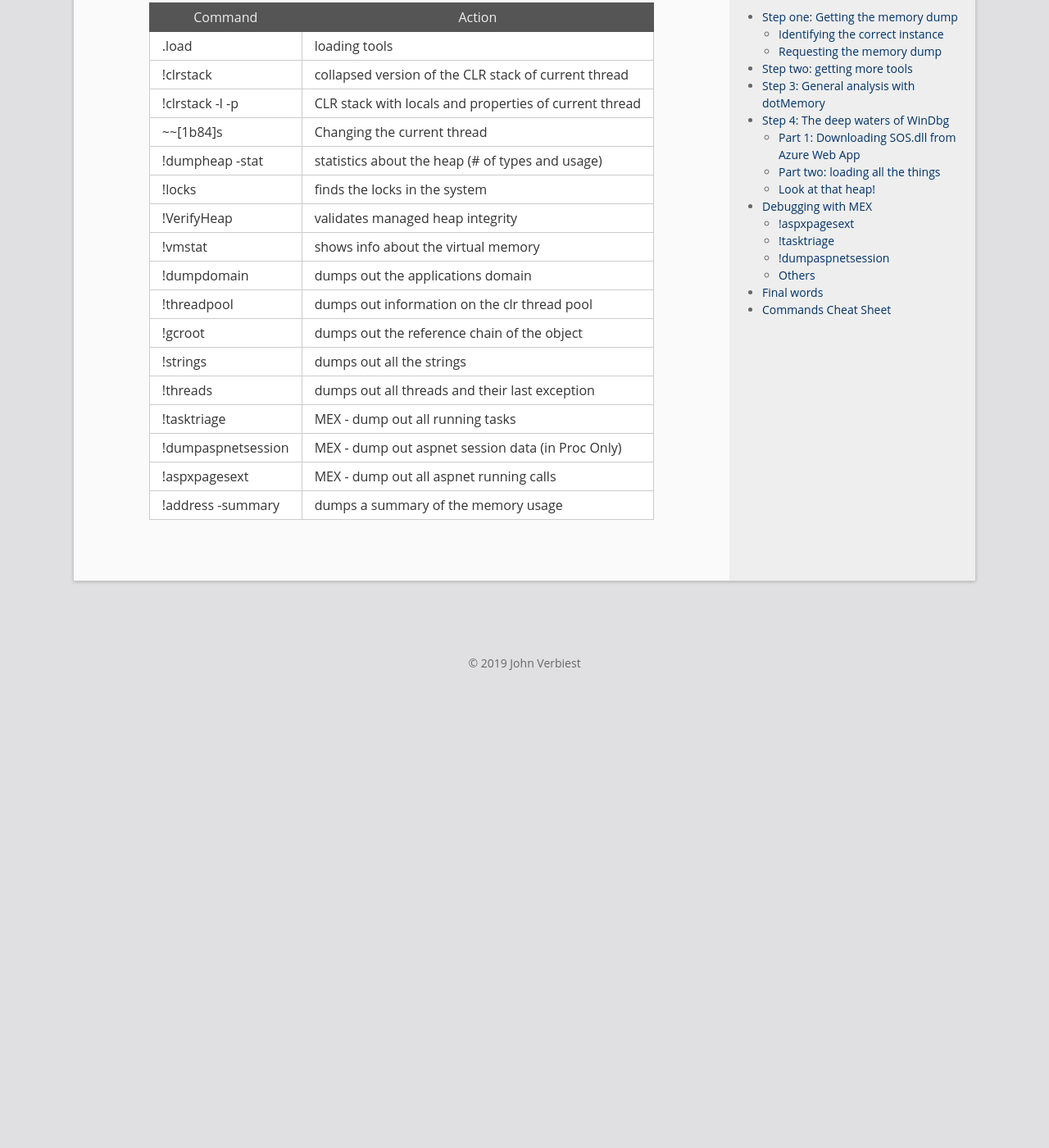
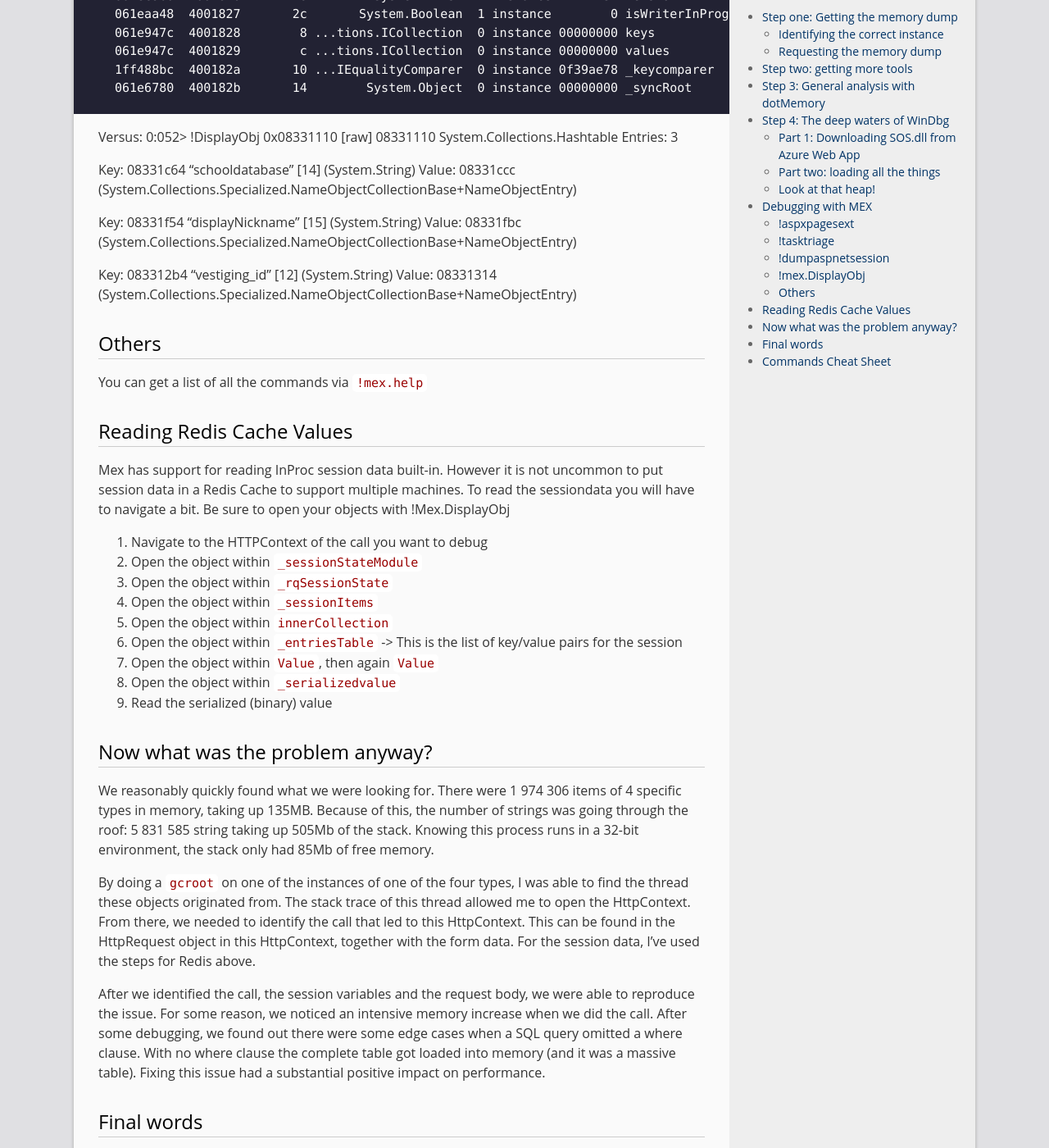
Before and after one commit to johnverbiest/Blog, a Jekyll site: the page built from _posts/2019-09-11-azure-memory-dump-analysis.md, in a window 1280 px wide and 1400 px high, scrolled down 13609 px. Shown: the whole window at 82% size. Built offline with Jekyll 4.4.1, drawn with Linux system fonts in a browser that asks for light colours; comment, search, counter and statistics services are not loaded; before the commit the page ends 14488 px from its top, so only the background shows below that; some of the changed text lies outside the part shown.

Commit message:
Updated thanks to @rachelblasucci

````diff
--- a/_posts/2019-09-11-azure-memory-dump-analysis.md
+++ b/_posts/2019-09-11-azure-memory-dump-analysis.md
@@ -17,7 +17,7 @@ Our service runs on multiple instances, and we needed the memory dump for that s
 ![Application Insights](/assets/azure-memdump-ai.png)
 
 In case of this screenshot, the instance name is RD0003FF22484C, but that will be different for your case.
-There are other ways of detecting what instance is the naughty one. For example, you can use the application insights search option, or any other way to find the instance name
+There are other ways of detecting what instance is the naughty one. For example, you can use the application insights search option, or any other way to find the instance name.
 
 ## Requesting the memory dump
 You should request the memory dump while the mischief is happening. A memory dump is a snapshot of threads and memory of the running web app and does not contain historical data. Getting a memory dump when the error is no longer happening is pointless.
@@ -93,7 +93,6 @@ First of all, it is time to start WinDbg. When you have this open (and you use t
 If opened, your screen will look a bit like above. You type commands in the command bar, and you see the results above that. And now the fun begins!
 ```.load C:\Users\john.verbiest\Downloads\SOS(1).dll``` type this command to load the SOS tools from Azure (replace the path with the correct one, and yes, it starts with a dot). If all is good, you will see no response at all.
 ```.load C:\Users\john.verbiest\Downloads\sosex_32\sosex.dll``` type this command to load the extensions. Replace the path, and if you did it all correctly, you get no response.
-```!hbi``` type this command to make an index for the extensions to use, this makes debugging a smidgen faster.
 
 Ready to dive? Let's go!
 
@@ -300,13 +299,76 @@ Failed Reading .NET heap object at 12f23258. Heap may be incomplete.
 Could not find session 'ddasv1trqtdyn1wirt4teenx'
 ```
 
+## !mex.DisplayObj
+Is an extended version of !dumpobject, with better deserialization and awesome views of objects.
+```
+0:052> !do 0x08331110
+Name:        System.Collections.Hashtable
+MethodTable: 213c08a8
+EEClass:     211e8a6c
+Size:        52(0x34) bytes
+File:        D:\Windows\Microsoft.Net\assembly\GAC_32\mscorlib\v4.0_4.0.0.0__b77a5c561934e089\mscorlib.dll
+Fields:
+      MT    Field   Offset                 Type VT     Attr    Value Name
+21411630  4001821        4 ...ashtable+bucket[]  0 instance 08331fcc buckets
+061ec9b0  4001822       18         System.Int32  1 instance       33 count
+061ec9b0  4001823       1c         System.Int32  1 instance       10 occupancy
+061ec9b0  4001824       20         System.Int32  1 instance       64 loadsize
+061edd50  4001825       24        System.Single  1 instance 0.720000 loadFactor
+061ec9b0  4001826       28         System.Int32  1 instance       37 version
+061eaa48  4001827       2c       System.Boolean  1 instance        0 isWriterInProgress
+061e947c  4001828        8 ...tions.ICollection  0 instance 00000000 keys
+061e947c  4001829        c ...tions.ICollection  0 instance 00000000 values
+1ff488bc  400182a       10 ...IEqualityComparer  0 instance 0f39ae78 _keycomparer
+061e6780  400182b       14        System.Object  0 instance 00000000 _syncRoot
+```
+
+Versus:
+0:052> !DisplayObj 0x08331110
+[raw] 08331110 System.Collections.Hashtable Entries: 3
+
+Key:   08331c64  "schooldatabase" [14] (System.String)
+Value: 08331ccc (System.Collections.Specialized.NameObjectCollectionBase+NameObjectEntry)
+
+Key:   08331f54  "displayNickname" [15] (System.String)
+Value: 08331fbc (System.Collections.Specialized.NameObjectCollectionBase+NameObjectEntry)
+
+Key:   083312b4  "vestiging_id" [12] (System.String)
+Value: 08331314 (System.Collections.Specialized.NameObjectCollectionBase+NameObjectEntry)
+
+
 ## Others
 You can get a list of all the commands via ```!mex.help```
+
+# Reading Redis Cache Values
+Mex has support for reading InProc session data built-in. However it is not uncommon to put session data in a Redis Cache to support multiple machines. To read the sessiondata you will have to navigate a bit. Be sure to open your objects with !Mex.DisplayObj
+ 1. Navigate to the HTTPContext of the call you want to debug
+ 2. Open the object within ```_sessionStateModule```
+ 3. Open the object within ```_rqSessionState ```
+ 4. Open the object within ```_sessionItems```
+ 5. Open the object within ```innerCollection```
+ 6. Open the object within ```_entriesTable``` -> This is the list of key/value pairs for the session
+ 7. Open the object within ```Value```, then again ```Value```
+ 8. Open the object within ```_serializedvalue```
+ 7. Read the serialized (binary) value
+
+
+# Now what was the problem anyway?
+We reasonably quickly found what we were looking for. There were 1 974 306 items of 4 specific types in memory, taking up 135MB. Because of this, the number of strings was going through the roof: 5 831 585 string taking up 505Mb of the stack. Knowing this process runs in a 32-bit environment, the stack only had 85Mb of free memory.
+
+By doing a ```gcroot``` on one of the instances of one of the four types, I was able to find the thread these objects originated from.
+The stack trace of this thread allowed me to open the HttpContext. From there, we needed to identify the call that led to this HttpContext. This can be found in the HttpRequest object in this HttpContext, together with the form data. For the session data, I've used the steps for Redis above.
+
+After we identified the call, the session variables and the request body, we were able to reproduce the issue.
+For some reason, we noticed an intensive memory increase when we did the call. After some debugging, we found out there were some edge cases when a SQL query omitted a where clause. With no where clause the complete table got loaded into memory (and it was a massive table). Fixing this issue had a substantial positive impact on performance.
+
 
 # Final words
 When your application gets to a state where it does no longer behave as expected, a memory dump can get useful. It is only helpful if you can make the dump during the error state of the application. When you are investigating high CPU usage, I would suggest other techniques such as a Trace Log.
 
 I made this list of tools and techniques primarily for myself, so I can use it whenever an application goes bonkers on me. I will extend this blog post as I learn more about this topic.
+
+
 
 # Commands Cheat Sheet
 
````
Also changed, not shown: other parts of _posts/2019-09-11-azure-memory-dump-analysis.md (+1 -1 lines), assets/azure-memdump-ai.png, assets/azure-memdump-start-memdump.png.
